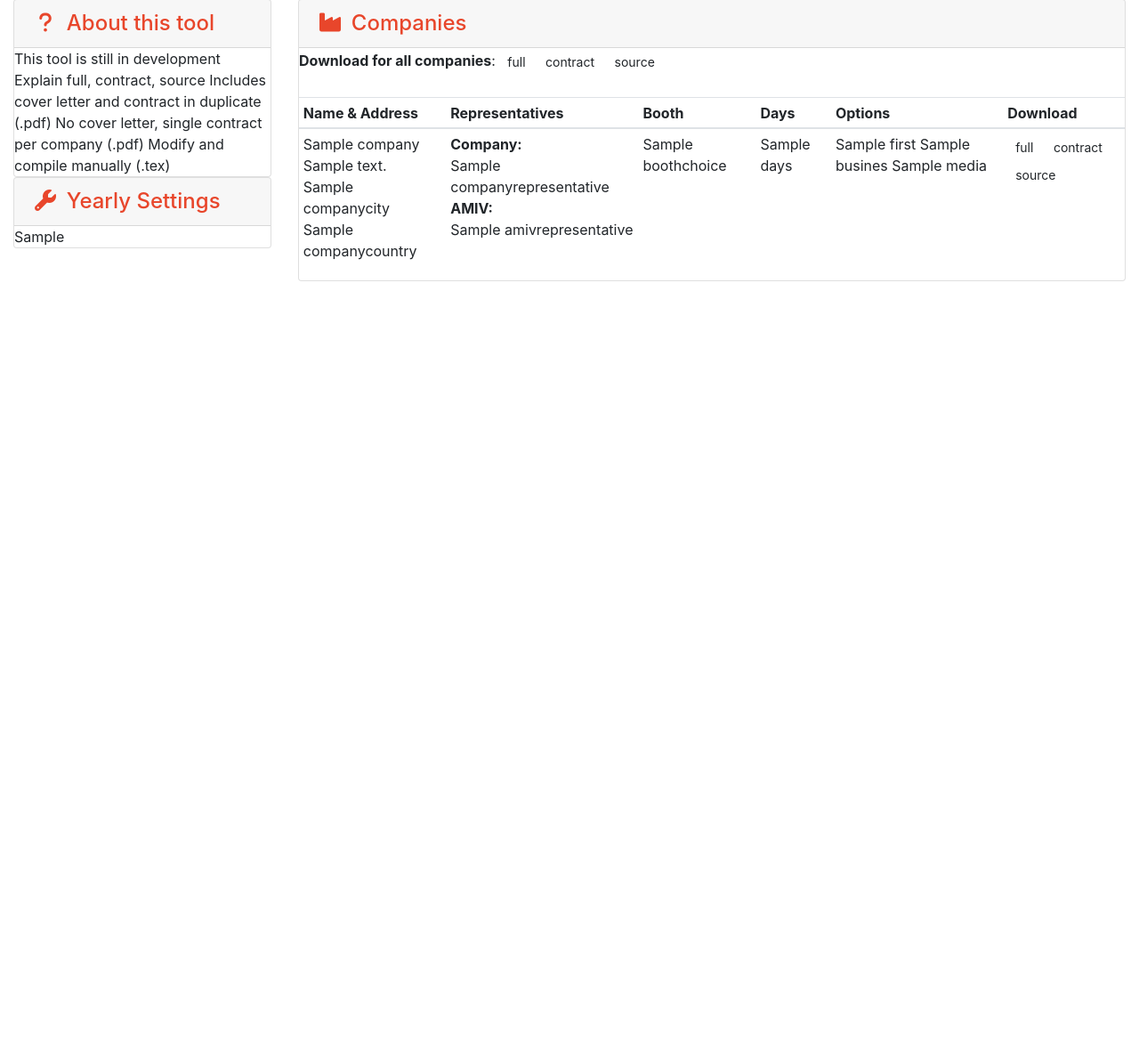
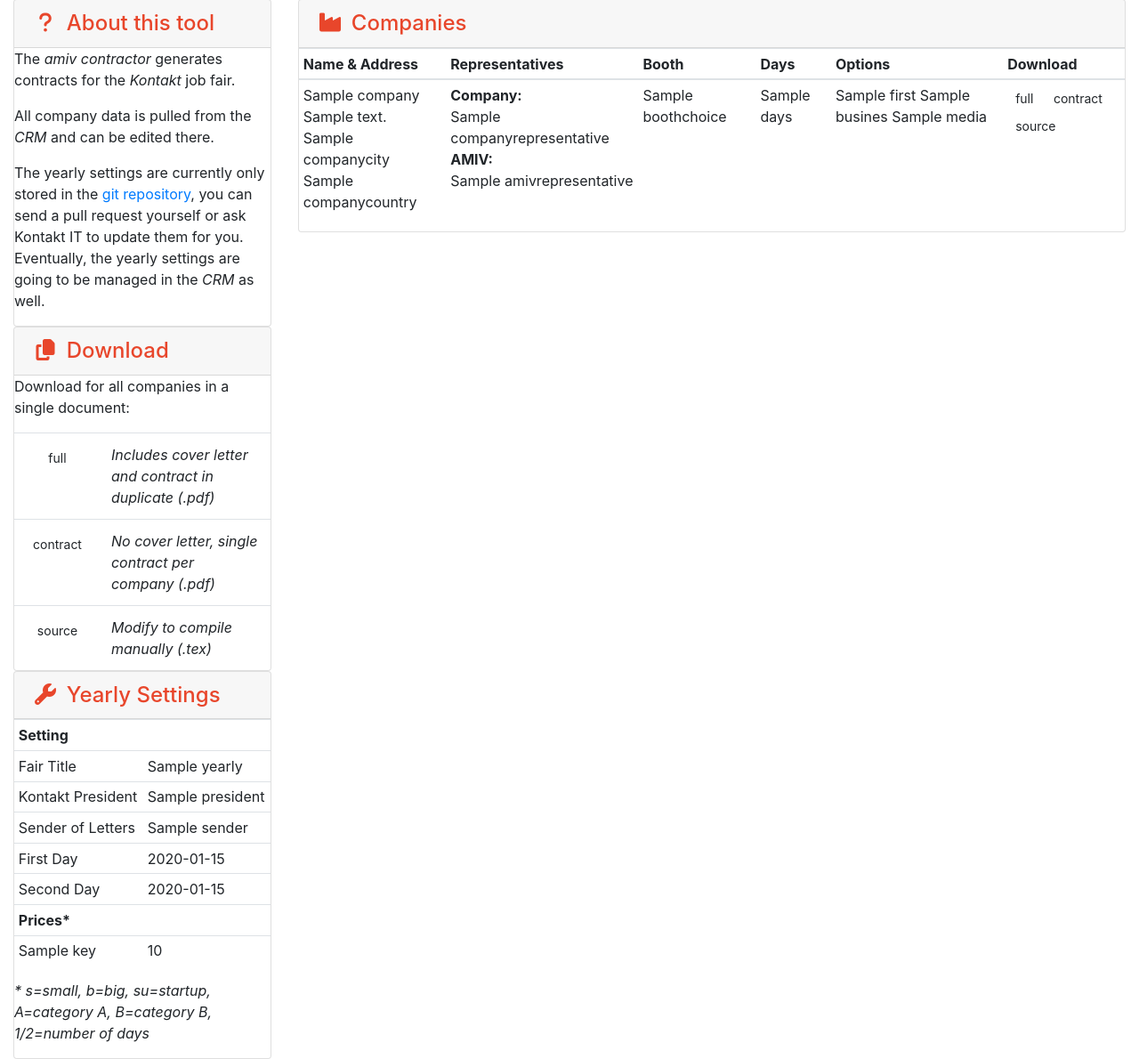
Before and after one commit to patricwi/contractor, a Flask app: template contractor/templates/main.html in a window 1280 px wide. Shown: the part 343-1533 px from the top of the page at 89% size. Before the commit the page ends 659 px from the top, so only its background shows below. Run offline with Flask 2, Linux system fonts and the light colour scheme; the template is opened without the code that fills it: most values are stand-ins (such as "Sample title", 1, 10 or a date in 2020); parts of the project's set-up code (start-up, migrations or seed data) failed here and were passed over; some libraries are stand-ins or nearby versions; grey boxes are pictures that could not be loaded.

Commit message:
Updated templates

```diff
--- a/app.py
+++ b/app.py
@@ -84,7 +84,7 @@
 
     return render_template('main.html',
                            user=g.username,
-                           yearly_settings=app.config['YEARLY_SETTINGS'],
+                           yearly=app.config['YEARLY_SETTINGS'],
                            companies=data,
                            errors=errors)
 
--- a/contractor/templates/about.html
+++ b/contractor/templates/about.html
@@ -2,10 +2,17 @@
 {% block icon %}fa-question{% endblock %}
 {% block title %}About this tool{% endblock %}
 {% block content %}
-This tool is still in development
-Explain full, contract, source
-
-Includes cover letter and contract in duplicate (.pdf)
-No cover letter, single contract per company (.pdf)
-Modify and compile manually (.tex)
+<p>
+The <em>amiv contractor</em> generates contracts for the
+<em>Kontakt</em> job fair.
+</p>
+<p>
+All company data is pulled from the <em>CRM</em> and can be edited there.
+</p>
+<p>
+The yearly settings are currently only stored in the
+<a href="https://github.com/NotSpecial/contractor/blob/master/contractor/settings.py">git repository</a>, you can send a pull request yourself or
+ask Kontakt IT to update them for you. Eventually, the yearly settings
+are going to be managed in the <em>CRM</em> as well.
+</p>
 {% endblock %}
--- a/contractor/templates/companies.html
+++ b/contractor/templates/companies.html
@@ -2,21 +2,6 @@
 {% block icon %}fa-industry{% endblock %}
 {% block title %}Companies{% endblock %}
 {% block content %}
-<b>Download for all companies</b>:
-<a class="btn btn-primary-outline btn-sm"
-   href={{ url_for('send_contracts', output_format='mail') }}>
-  full
-</a>
-<a class="btn btn-primary-outline btn-sm"
-   href={{ url_for('send_contracts', output_format='email') }}>
-  contract
-</a>
-<a class="btn btn-primary-outline btn-sm"
-   href={{ url_for('send_contracts', output_format='tex') }}>
-  source
-</a>
-<br/><br/>
-
 <table class="table table-sm table-responsive">
   <thead>
     <tr>
--- /dev/null
+++ b/contractor/templates/download.html
@@ -0,0 +1,37 @@
+{% extends 'card_layout.html' %}
+{% block icon %}fa-copy{% endblock %}
+{% block title %}Download{% endblock %}
+{% block content %}
+<p>
+  Download for all companies in a single document:
+</p>
+<table class="table" style="margin-bottom: 0em;">
+<tr>
+  <td>
+    <a class="btn btn-primary-outline btn-sm btn-block"
+       href={{ url_for('send_contracts', output_format='mail') }}>
+      full
+    </a>
+  </td>
+  <td><i>Includes cover letter and contract in duplicate (.pdf)</i></td>
+</tr>
+<tr>
+  <td>
+    <a class="btn btn-primary-outline btn-sm btn-block"
+       href={{ url_for('send_contracts', output_format='email') }}>
+      contract
+    </a>
+  </td>
+  <td><i>No cover letter, single contract per company (.pdf)</i></td>
+</tr>
+<tr>
+  <td>
+    <a class="btn btn-primary-outline btn-sm btn-block"
+       href={{ url_for('send_contracts', output_format='tex') }}>
+      source
+    </a>
+  </td>
+  <td><i>Modify to compile manually (.tex)</i></td>
+</tr>
+</table>
+{% endblock %}
--- a/contractor/templates/main.html
+++ b/contractor/templates/main.html
@@ -20,6 +20,7 @@
       <div class="col-lg-5 col-xl-3">
         <!-- Info text -->
         {% include 'about.html' %}
+        {% include 'download.html' %}
         {% include 'settings.html' %}
       </div>
       <div class="col-lg-7 col-xl-9">
--- a/contractor/templates/settings.html
+++ b/contractor/templates/settings.html
@@ -2,5 +2,42 @@
 {% block icon %}fa-wrench{% endblock %}
 {% block title %}Yearly Settings{% endblock %}
 {% block content %}
-{{ yearly_settings }}
+<table class="table table-sm">
+<tr>
+  <th>Setting</th><th></th>
+</tr>
+<tr>
+  <td>Fair Title</td>
+  <td>{{ yearly.fairtitle }}</td>
+</tr>
+<tr>
+  <td>Kontakt President</td>
+  <td>{{ yearly.president }}</td>
+</tr>
+<tr>
+  <td>Sender of Letters</td>
+  <td>{{ yearly.sender }}</td>
+</tr>
+<tr>
+  <td>First Day</td>
+  <td>{{ yearly.days.first.strftime("%d.%m.%Y") }}</td>
+</tr>
+<tr>
+  <td>Second Day</td>
+  <td>{{ yearly.days.second.strftime("%d.%m.%Y") }}</td>
+</tr>
+<tr>
+  <th>Prices*</th><th></th>
+</tr>
+{% for key, price in yearly.prices.items() %}
+<tr>
+  <td>{{ key }}</td>
+  <td>{{ price }}</td>
+</tr>
+{% endfor %}
+</table>
+
+<p><i>* s=small, b=big, su=startup, A=category A, B=category B,
+        1/2=number of days</i></p>
+
 {% endblock %}
```
Also changed, not shown: contractor/templates/output.html (deleted, +0 -37 lines).
